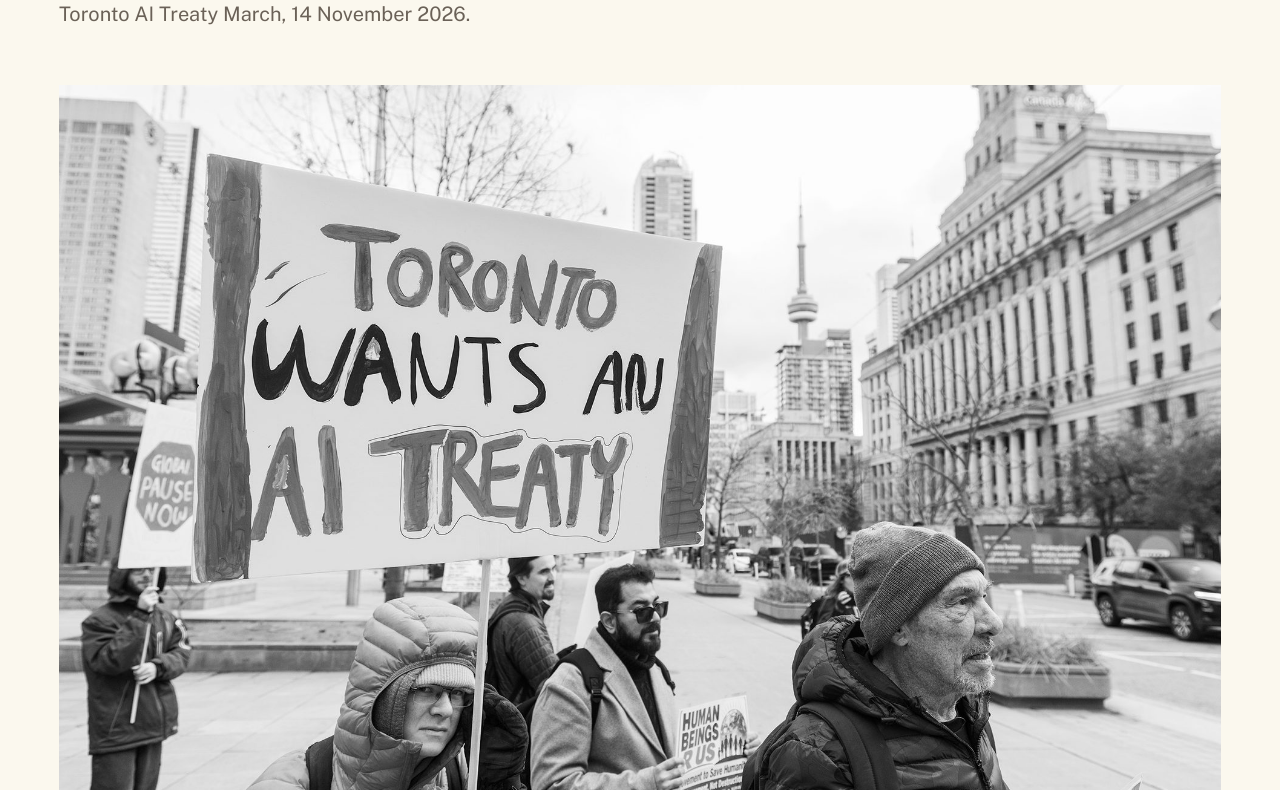
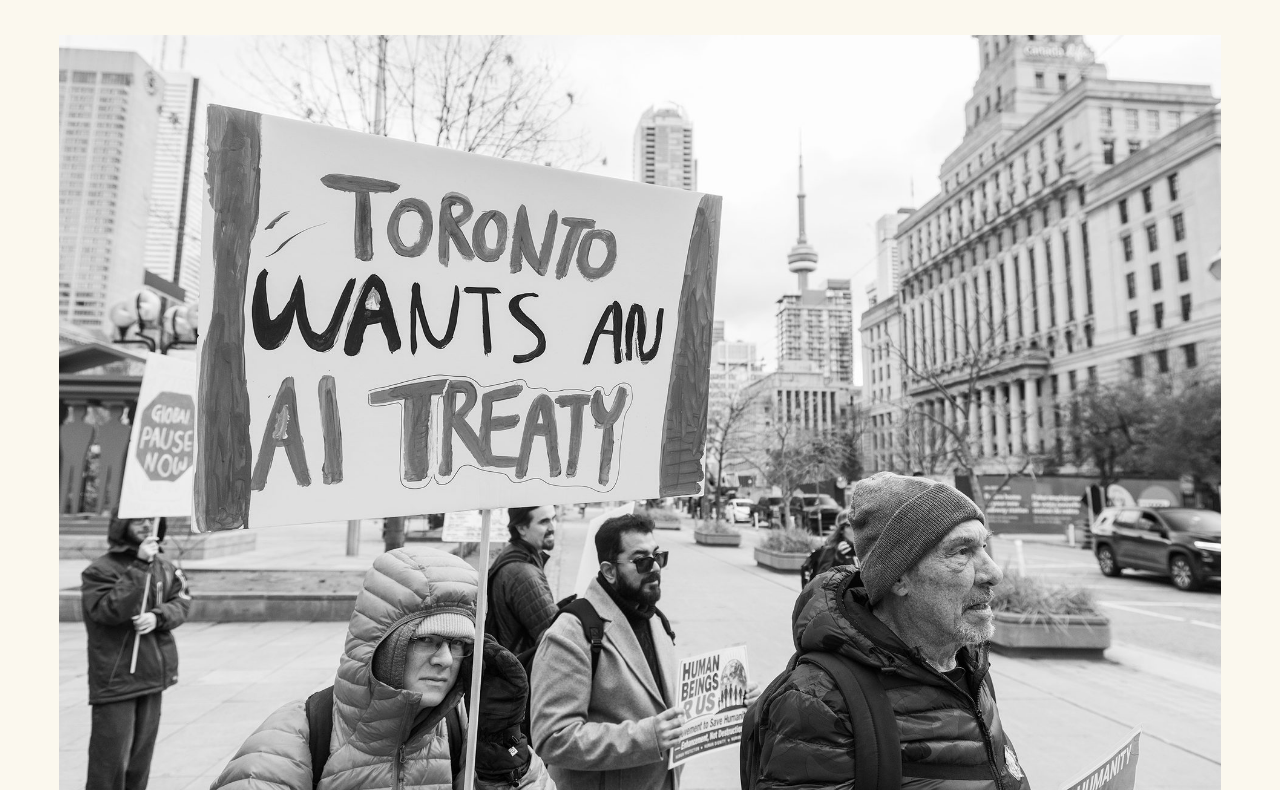
Before and after one commit to Mzane0803/pauseaitoronto.info, a plain HTML site: page media.html in a window 1280 px wide. Shown: the part 263-1053 px from the top of the page. Drawn offline with Linux system fonts and the light colour scheme.

Commit message:
Media page: remove the date line under the title
Co-Authored-By: Claude Fable 5.2 <noreply@anthropic.com>
Claude-Session: https://claude.ai/code/session_016Dpe5ngAC5VjGZ97NAQg5J

```diff
--- a/media.html
+++ b/media.html
@@ -62,7 +62,6 @@
 
 <section class="page-head">
   <h1 class="big">Media</h1>
-  <p>Toronto AI Treaty March, 14 November 2026.</p>
 </section>
 
 <ul class="shots" aria-label="Photographs">
```
